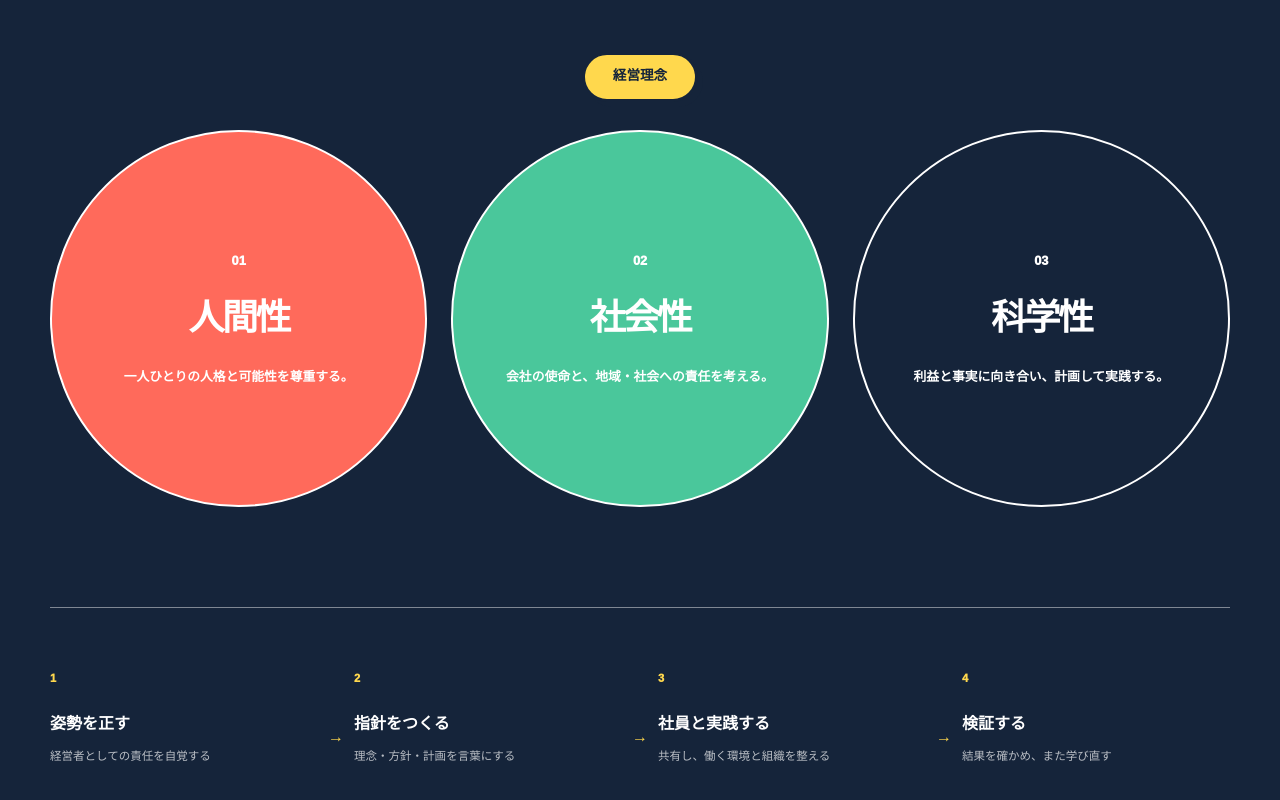
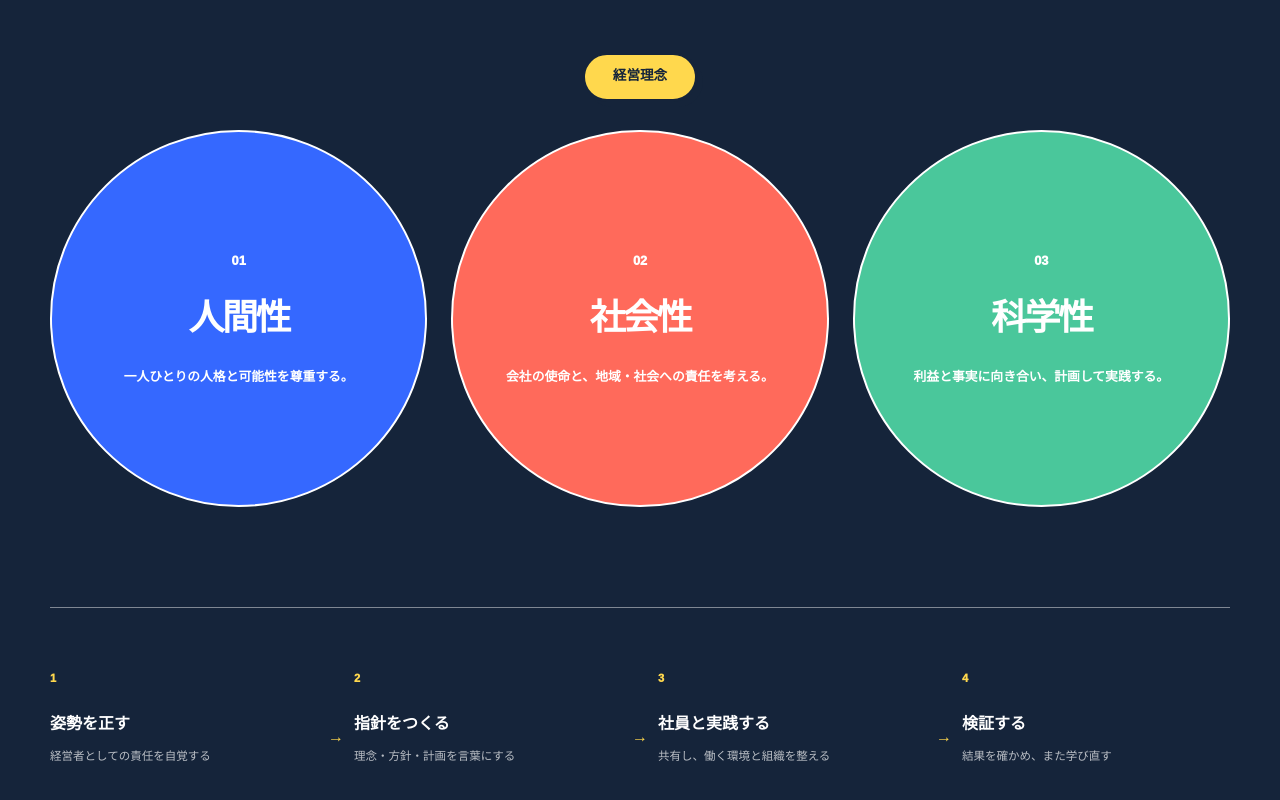
Before and after one commit to masaohana/doyu-guide, a Next.js app: page /guide in a window 1280 px wide. Shown: the part 5515-6315 px from the top of the page. Built offline with nearby package versions, Linux system fonts and the light colour scheme.

Commit message:
Restore management triad colors

```diff
--- a/app/globals.css
+++ b/app/globals.css
@@ -2457,15 +2457,15 @@ footer {
   text-align: center;
 }
 
-.management-triad article:nth-child(1) {
+.management-triad article:nth-of-type(1) {
   background: var(--blue);
 }
 
-.management-triad article:nth-child(2) {
+.management-triad article:nth-of-type(2) {
   background: var(--coral);
 }
 
-.management-triad article:nth-child(3) {
+.management-triad article:nth-of-type(3) {
   background: var(--green);
 }
 
```
